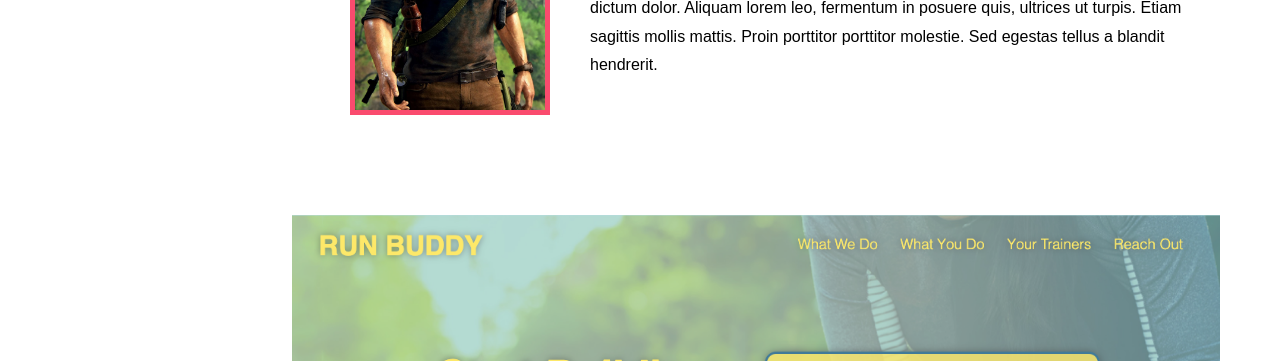
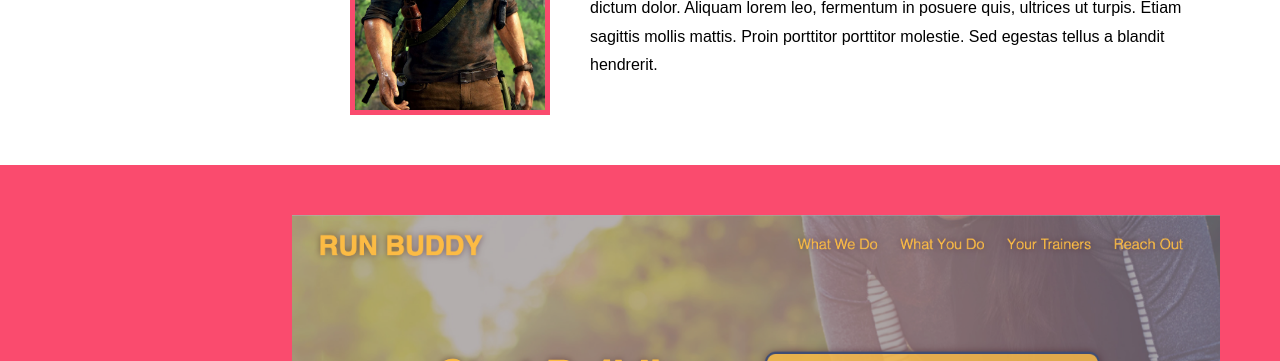
Before and after one commit to chaldrich24/old-portoflio, a plain HTML site: page index.html in a window 1280 px wide. Shown: the part 327-688 px from the top of the page. Drawn offline with Linux system fonts and the light colour scheme.

Commit message:
add coloring to sections

```diff
--- a/Assets/style.css
+++ b/Assets/style.css
@@ -53,7 +53,14 @@ section {
 
 .section-heading {
     text-align: center;
-    color: var(--secondary-color)
+}
+
+.primary-heading {
+    color: var(--secondary-color);
+}
+
+.secondary-heading {
+    color: var(--tertiary-color);
 }
 
 .section-heading h2 {
@@ -76,6 +83,10 @@ section {
     width: 200px;
     height: 300px;
     border: 5px solid var(--secondary-color);
+}
+
+.alt-section {
+    background-color: var(--secondary-color);
 }
 
 .projects {
--- a/index.html
+++ b/index.html
@@ -28,7 +28,7 @@
 
     <!-- About Me section -->
     <section class="about-me">
-        <div class="section-heading">
+        <div class="section-heading primary-heading">
             <h2>About Me</h2>
         </div>
 
@@ -44,7 +44,7 @@
     </section>
 
     <!-- Projects section -->
-    <section>
+    <section class="alt-section secondary-heading">
         <div class="section-heading">
             <h2>Projects</h2>
         </div>
```
